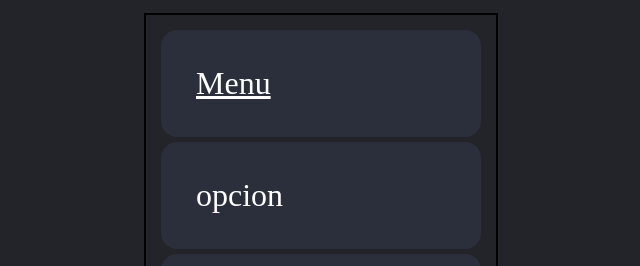
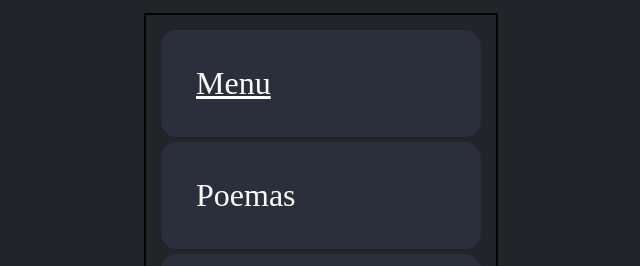
Before and after one commit to zalemgt/Pagina_para_ti, a plain HTML site: page menu.html in a window 1280 px wide. Shown: the top 266 px of the page, 319-959 px from the left. Drawn offline with Linux system fonts and the light colour scheme.

Commit message:
Update menu.html

```diff
--- a/menu.html
+++ b/menu.html
@@ -10,7 +10,7 @@
     <div class="contenedor">
         <div class="select text1">Menu</div>
         <div class="select">
-            <a href="p.html">opcion</a>
+            <a href="p.html">Poemas</a>
         </div>
         <div class="select">
             <a href="index3.html">Canciones</a>
```
